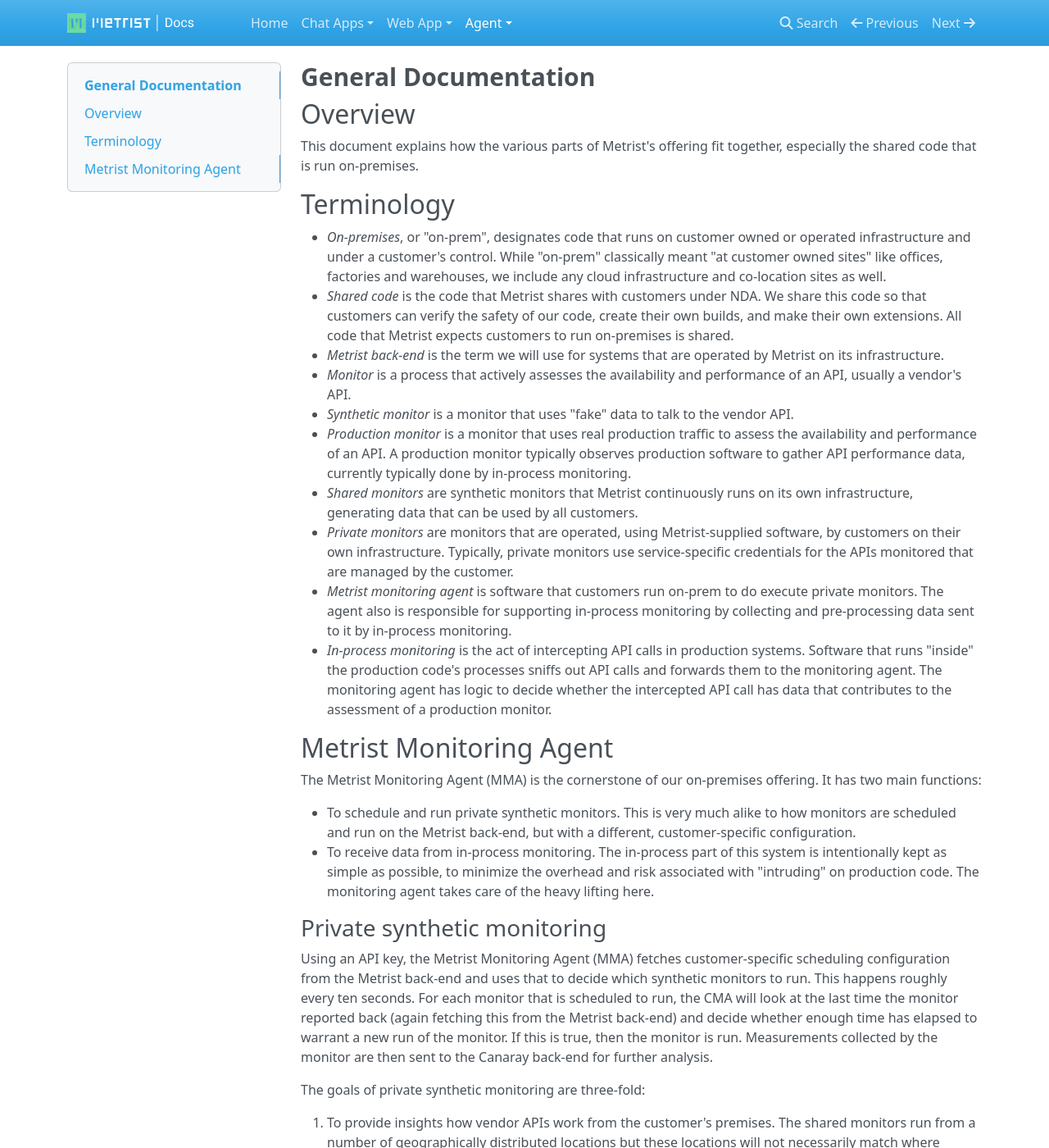
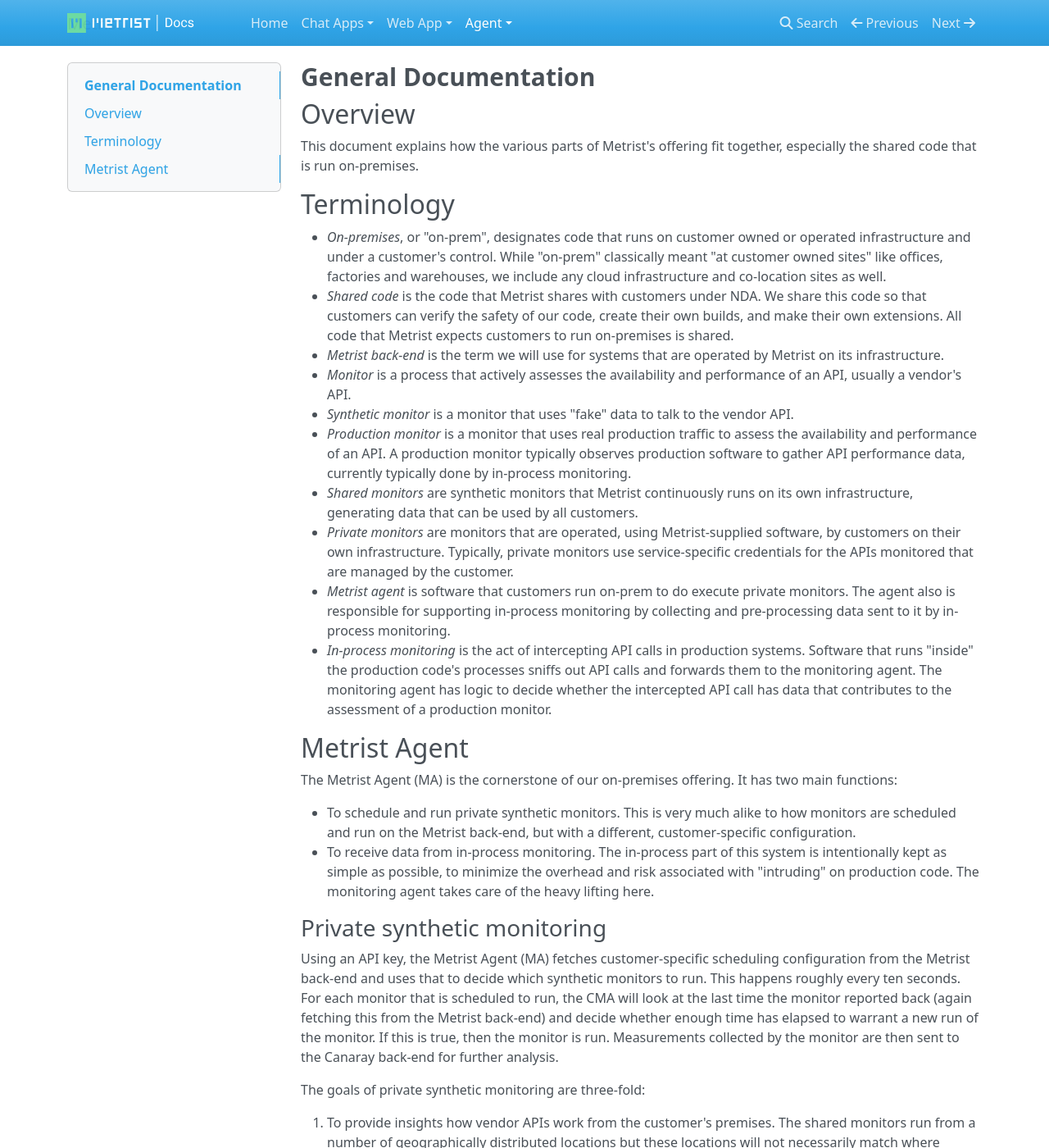
Before and after one commit to Metrist-Software/product-docs, an MkDocs documentation site: the page built from docs/agent-overview.md, in a window 1280 px wide and 1400 px high. Shown: the whole window at 82% size. Built offline with MkDocs 1.6.1, drawn with Linux system fonts in a browser that asks for light colours; nearby versions of some CDN libraries; old or Windows-style settings are respelled for this version of MkDocs.

Commit message:
Fix Metrist agent references

```diff
--- a/docs/agent-overview.md
+++ b/docs/agent-overview.md
@@ -26,7 +26,7 @@ the shared code that is run on-premises.
 * *Private monitors* are monitors that are operated, using Metrist-supplied software, by customers on their own
   infrastructure. Typically, private monitors use service-specific credentials for the APIs monitored that are
   managed by the customer.
-* *Metrist monitoring agent* is software that customers run on-prem to do execute private monitors.
+* *Metrist agent* is software that customers run on-prem to do execute private monitors.
   The agent also is responsible for supporting in-process monitoring by collecting and pre-processing data
   sent to it by in-process monitoring.
 * *In-process monitoring* is the act of intercepting API calls in production systems. Software that
@@ -34,9 +34,9 @@ the shared code that is run on-premises.
   agent. The monitoring agent has logic to decide whether the intercepted API call has data that contributes
   to the assessment of a production monitor.
 
-## Metrist Monitoring Agent
+## Metrist Agent
 
-The Metrist Monitoring Agent (MMA) is the cornerstone of our on-premises offering. It has two main functions:
+The Metrist Agent (MA) is the cornerstone of our on-premises offering. It has two main functions:
 
 * To schedule and run private synthetic monitors. This is very much alike to how monitors are scheduled
   and run on the Metrist back-end, but with a different, customer-specific configuration.
@@ -46,7 +46,7 @@ The Metrist Monitoring Agent (MMA) is the cornerstone of our on-premises offerin
 
 ### Private synthetic monitoring
 
-Using an API key, the Metrist Monitoring Agent (MMA) fetches customer-specific scheduling configuration
+Using an API key, the Metrist Agent (MA) fetches customer-specific scheduling configuration
 from the Metrist back-end and uses that to decide which synthetic monitors to run. This happens
 roughly every ten seconds. For each monitor that is scheduled to run, the CMA will look at the last
 time the monitor reported back (again fetching this from the Metrist back-end) and decide whether enough
--- a/docs/agent-php-in-process.md
+++ b/docs/agent-php-in-process.md
@@ -3,7 +3,7 @@
 This directory contains the source code for the PHP/Curl In-Process Agent. The goal of
 this agent is to hook into outgoing API calls and send them off to the local Metrist
 Monitoring Agent, which will sift through the data and send interesting items off
-for analysis to the Metrist Monitoring backends.
+for analysis to the Metrist backends.
 
 Installation is quite simple: build or obtain the binary package, and then make sure
 that your PHP (or other software that uses libcurl in "easy" mode) process is loaded
--- a/docs/agent-ruby-in-process.md
+++ b/docs/agent-ruby-in-process.md
@@ -1,9 +1,9 @@
 # Metrist In-Process Agent
 
-This Rails Plugin/Gem contains the Metrist Monitoring In-Process Agent.
+This Rails Plugin/Gem contains the Metrist In-Process Agent.
 
 The goal of this agent is simple: all outgoing HTTP traffic gets intercepted and is sent off
-to the local Metrist Monitoring Agent, which sifts through the data and decides what to do with it.
+to the local Metrist Agent, which sifts through the data and decides what to do with it.
 
 It is kept very simple on purpose: it will time the call, and then send some elementary
 data to the host's agent per UDP. The overhead of this is in the order of microseconds,
--- a/docs/agent-source-code.md
+++ b/docs/agent-source-code.md
@@ -1,6 +1,6 @@
 # Orchestrator
 
-This repository contains the Metrist Monitoring Agent, which includes two main functions:
+This repository contains the Metrist Agent, which includes two main functions:
 
 * Orchestration of monitor runs
 * Forwarding of in-process monitoring data it receives.
```
